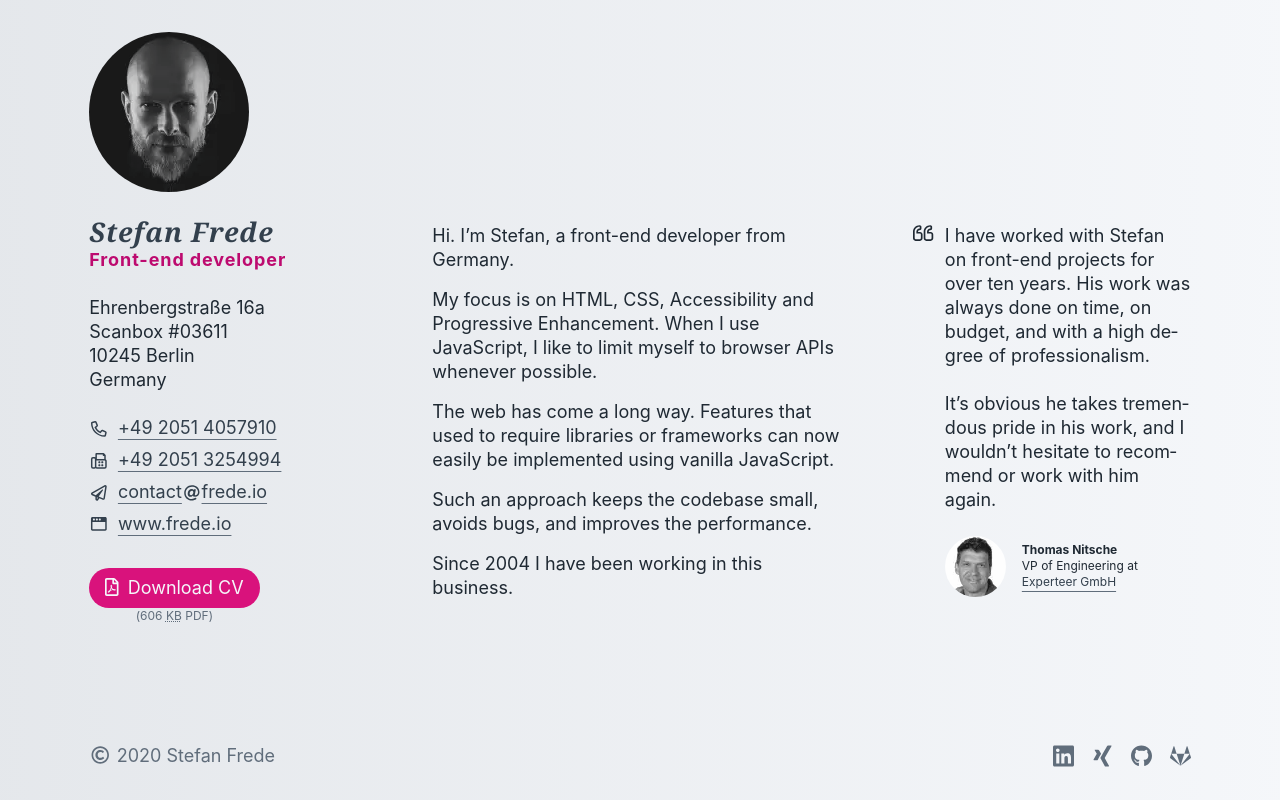
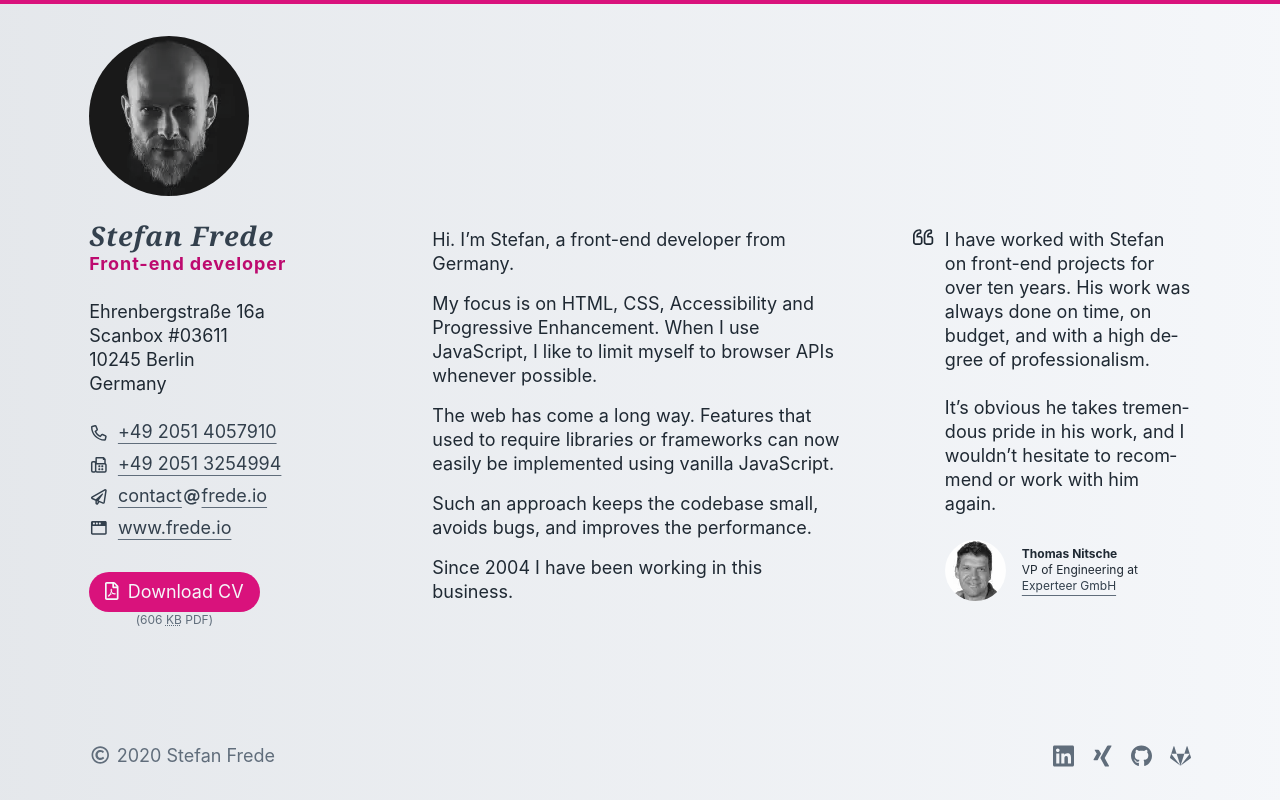
Before and after one commit to stefanfrede/frede-io, a PHP site: page / in a window 1280 px wide. Run offline with PHP 8.4, Linux system fonts and the light colour scheme.

Commit message:
feat: add top border to body

```diff
--- a/assets/css/index.css
+++ b/assets/css/index.css
@@ -59,6 +59,7 @@ body {
     var(--gradient-left) 0%,
     var(--background) 100%
   );
+  border-top: 0.25rem solid var(--primary);
   color: var(--on-surface);
   display: -ms-grid;
   display: grid;
```
